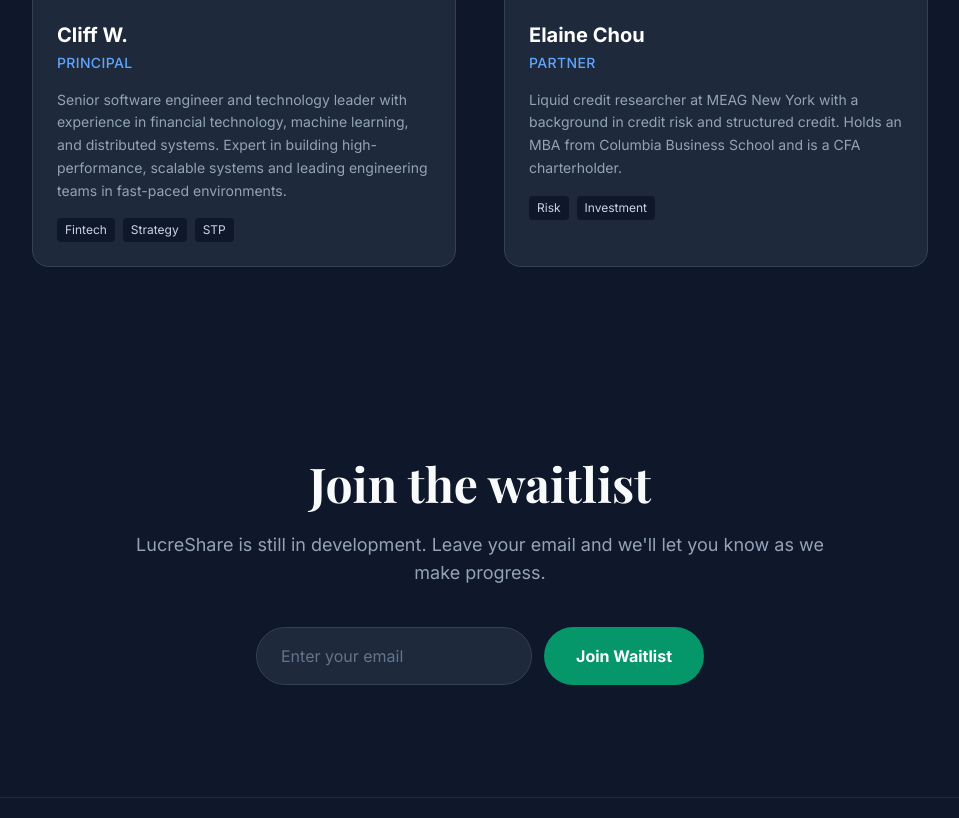
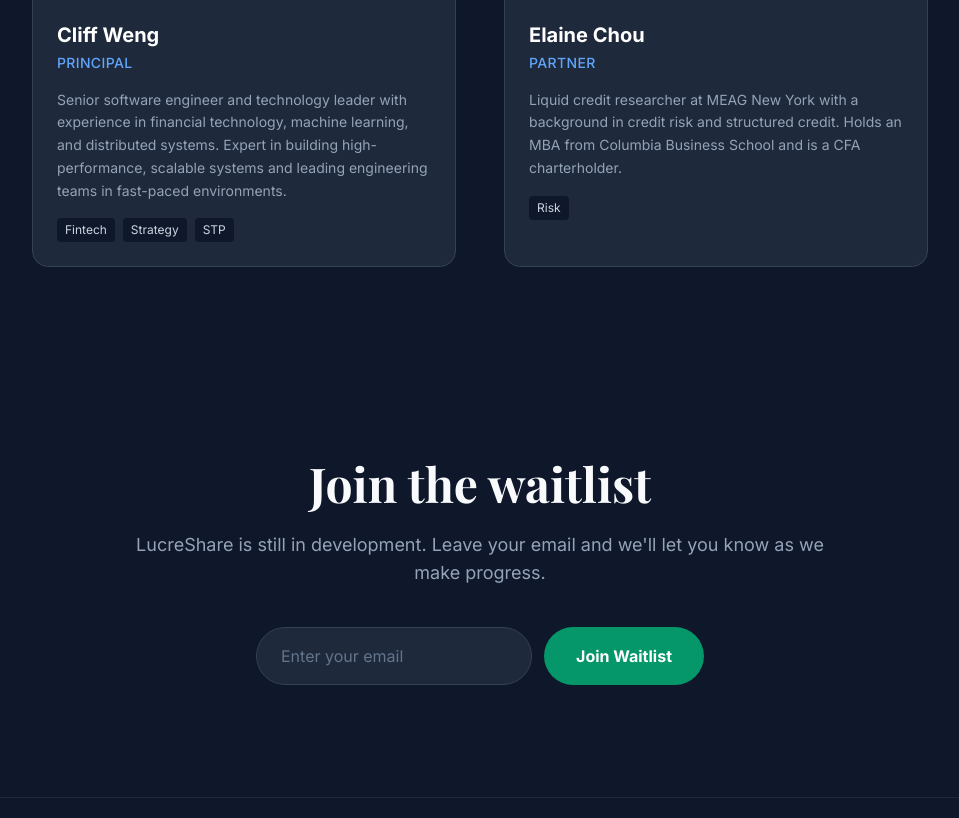
Before and after one commit to cliffweng/lucreshare, a plain HTML site: page index.html in a window 1280 px wide. Shown: the part 2154-2972 px from the top of the page, without its empty margins (160-1119 px from the left). Drawn offline with nearby package versions, Linux system fonts and the light colour scheme.

Commit message:
QA: full name Cliff Weng; remove Investment tag

```diff
--- a/index.html
+++ b/index.html
@@ -225,11 +225,11 @@
                         <div class="w-16 h-16 bg-slate-700 rounded-full flex items-center justify-center text-slate-400">
                              <span class="text-2xl font-bold">CW</span>
                         </div>
-                        <a href="https://www.linkedin.com/in/cliffweng/" target="_blank" rel="noopener" aria-label="Cliff W. on LinkedIn" class="text-slate-400 hover:text-white transition-colors">
+                        <a href="https://www.linkedin.com/in/cliffweng/" target="_blank" rel="noopener" aria-label="Cliff Weng on LinkedIn" class="text-slate-400 hover:text-white transition-colors">
                             <svg class="w-5 h-5" viewBox="0 0 24 24" fill="currentColor" aria-hidden="true"><path d="M20.447 20.452h-3.554v-5.569c0-1.328-.027-3.037-1.852-3.037-1.853 0-2.136 1.445-2.136 2.939v5.667H9.351V9h3.414v1.561h.046c.477-.9 1.637-1.85 3.37-1.85 3.601 0 4.267 2.37 4.267 5.455v6.286zM5.337 7.433a2.062 2.062 0 0 1-2.063-2.065 2.064 2.064 0 1 1 2.063 2.065zm1.782 13.019H3.555V9h3.564v11.452zM22.225 0H1.771C.792 0 0 .774 0 1.729v20.542C0 23.227.792 24 1.771 24h20.451C23.2 24 24 23.227 24 22.271V1.729C24 .774 23.2 0 22.222 0h.003z"/></svg>
                         </a>
                     </div>
-                    <h4 class="text-xl font-bold text-white mb-1">Cliff W.</h4>
+                    <h4 class="text-xl font-bold text-white mb-1">Cliff Weng</h4>
                     <div class="text-blue-400 text-sm font-medium mb-4 uppercase tracking-wide">Principal</div>
                     <p class="text-slate-400 text-sm leading-relaxed mb-4">
                         Senior software engineer and technology leader with experience in financial technology, machine learning, and distributed systems. Expert in building high-performance, scalable systems and leading engineering teams in fast-paced environments.
@@ -258,7 +258,6 @@
                     </p>
                     <div class="flex flex-wrap gap-2">
                         <span class="px-2 py-1 bg-slate-900 rounded text-xs text-slate-300">Risk</span>
-                        <span class="px-2 py-1 bg-slate-900 rounded text-xs text-slate-300">Investment</span>
                     </div>
                 </div>
 
```
